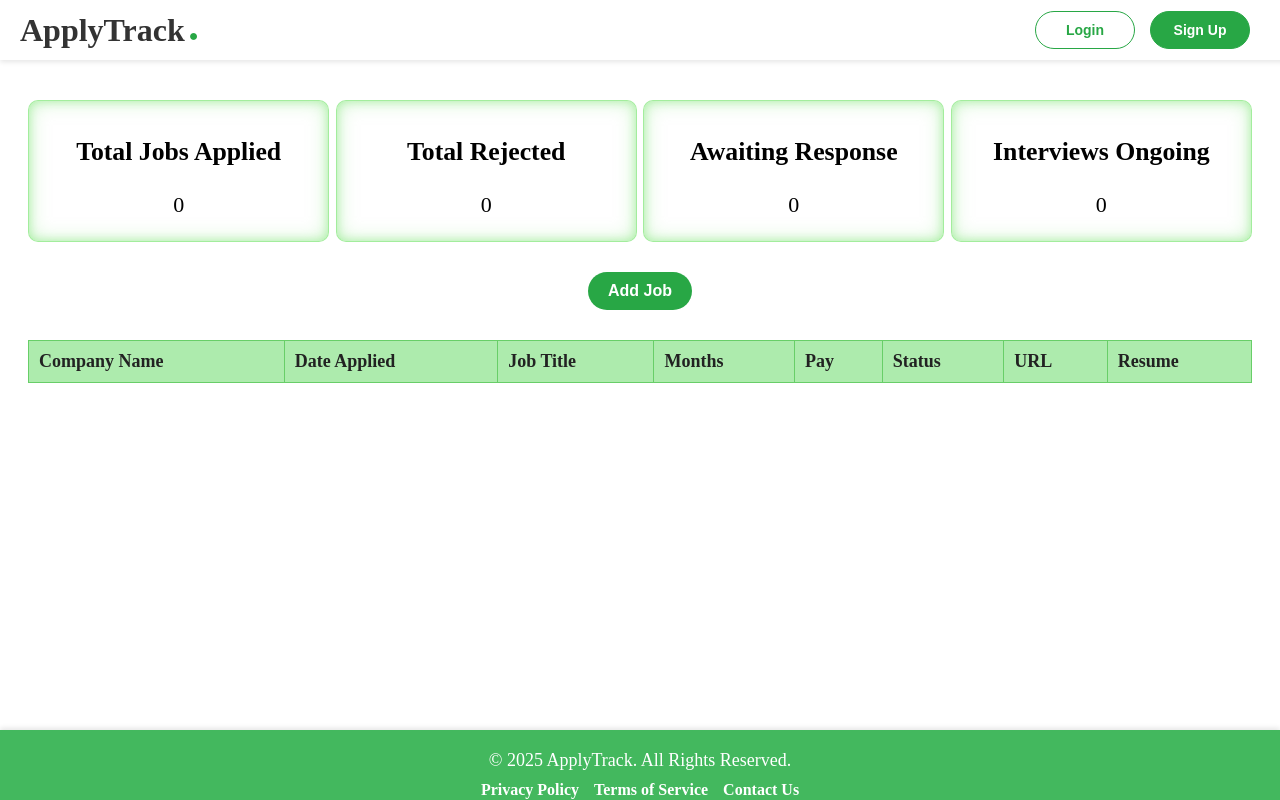
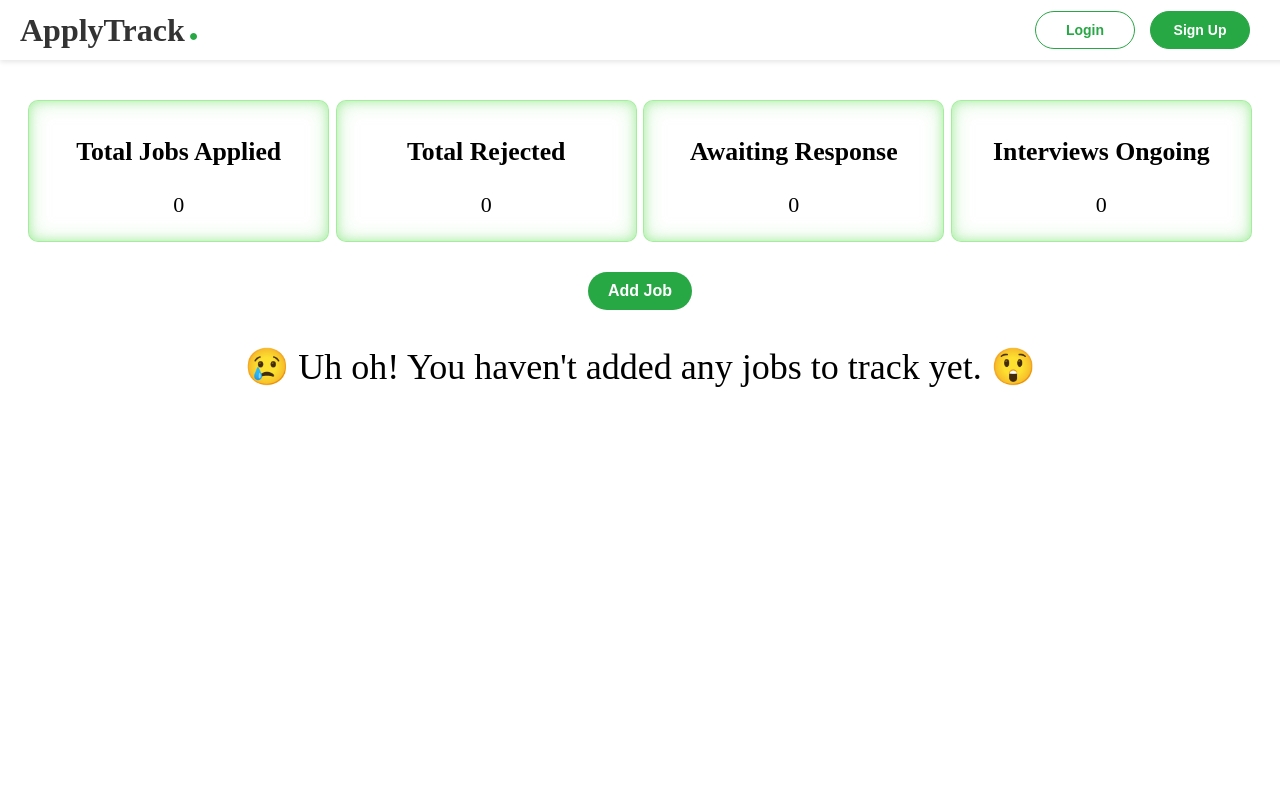
Before and after one commit to BhavyaLikhitha/Job-Tracker, a React (Vite) app in the folder app/: page / in a window 1280 px wide. Built offline with nearby package versions, Linux system fonts and the light colour scheme.

Commit message:
Added message

```diff
--- a/app/src/App.jsx
+++ b/app/src/App.jsx
@@ -1,5 +1,5 @@
 import './App.css'
-import Footer from './components/footer/footer'
+
 import JobTracker from './components/job'
 import Navbar from './components/navbar/nav'
 
@@ -10,7 +10,7 @@
     <>
     <Navbar/>
      <JobTracker/>
-     <Footer/>
+
 
     </>
   )
--- a/app/src/components/footer/footer.css
+++ /dev/null
@@ -1,48 +0,0 @@
-.footer {
-    background-color: #43b85e; /* Green background */
-    color: white; /* White text */
-    padding: 20px 0;
-    text-align: center;
-    position: fixed; /* Makes the footer fixed */
-    bottom: 0; /* Fixes it at the bottom */
-    left: 0; /* Aligns it to the left edge */
-    height: 30px;
-    width: 100%; /* Stretches the footer across the entire width */
-    z-index: 1000; /* Ensures it stays above other elements */
-    box-shadow: 0 -2px 5px rgba(0, 0, 0, 0.1); /* Adds a subtle shadow at the top */
-  }
-
-  .footer-content {
-    max-width: 1200px;
-    margin: 0 auto;
-    padding: 0 15px;
-  }
-
-  .footer p {
-    margin: 0;
-    font-size: 18px;
-  }
-
-  .footer-links {
-    list-style: none;
-    padding: 0;
-    margin: 10px 0 0;
-    display: flex;
-    justify-content: center;
-    gap: 15px;
-  }
-
-  .footer-links li {
-    display: inline;
-  }
-
-  .footer-links a {
-    color: white; /* White text for links */
-    text-decoration: none;
-    font-size: 16px;
-    font-weight: bold;
-  }
-
-  .footer-links a:hover {
-    text-decoration: underline; /* Underline on hover */
-  }
--- a/app/src/components/footer/footer.jsx
+++ /dev/null
@@ -1,25 +0,0 @@
-import React from "react";
-import "./footer.css";
-
-const Footer = () => {
-  return (
-    <footer className="footer">
-      <div className="footer-content">
-        <p>&copy; {new Date().getFullYear()} ApplyTrack. All Rights Reserved.</p>
-        <ul className="footer-links">
-          <li>
-            <a href="/privacy">Privacy Policy</a>
-          </li>
-          <li>
-            <a href="/terms">Terms of Service</a>
-          </li>
-          <li>
-            <a href="/contact">Contact Us</a>
-          </li>
-        </ul>
-      </div>
-    </footer>
-  );
-};
-
-export default Footer;
--- a/app/src/components/job.css
+++ b/app/src/components/job.css
@@ -148,3 +148,10 @@
     background-color: #68ce68; /* Slightly darker green on hover */
     box-shadow: 5px 5px 5px rgba(154, 235, 147, 0.5);
   }
+  .no-jobs-message{
+    font-size: 36px;
+    font-family: 'Times New Roman', Times, serif;
+    text-align: center;
+
+
+  }
--- a/app/src/components/job.jsx
+++ b/app/src/components/job.jsx
@@ -13,6 +13,7 @@
 //     url: "",
 //     resume: null,
 //   });
+//   const [formVisible, setFormVisible] = useState(false);
 
 //   const handleInputChange = (e) => {
 //     const { name, value } = e.target;
@@ -36,6 +37,7 @@
 //         url: "",
 //         resume: null,
 //       });
+//       setFormVisible(false); // Hide the form after adding the job
 //     } else {
 //       alert("Please fill in all required fields.");
 //     }
@@ -50,7 +52,6 @@
 
 //   const getStatusClass = (status) => {
 //     return `status-dropdown ${status.replace(/\s+/g, "-")}`;
-
 //   };
 
 //   return (
@@ -83,6 +84,68 @@
 //         </div>
 //       </div>
 
+//       <button onClick={() => setFormVisible(!formVisible)}>
+//         {formVisible ? "Cancel" : "Add Job"}
+//       </button>
+
+//       {formVisible && (
+//         <div className="add-job">
+//           <input
+//             type="text"
+//             name="companyName"
+//             placeholder="Company Name"
+//             value={newJob.companyName}
+//             onChange={handleInputChange}
+//           />
+//           <input
+//             type="date"
+//             name="dateApplied"
+//             value={newJob.dateApplied}
+//             onChange={handleInputChange}
+//           />
+//           <input
+//             type="text"
+//             name="jobTitle"
+//             placeholder="Job Title"
+//             value={newJob.jobTitle}
+//             onChange={handleInputChange}
+//           />
+//           <input
+//             type="number"
+//             name="months"
+//             placeholder="Months"
+//             value={newJob.months}
+//             onChange={handleInputChange}
+//           />
+//           <input
+//             type="number"
+//             name="pay"
+//             placeholder="Pay"
+//             value={newJob.pay}
+//             onChange={handleInputChange}
+//           />
+//            <input
+//             type="url"
+//             name="url"
+//             placeholder="Job Description URL"
+//             value={newJob.url}
+//             onChange={handleInputChange}
+//           />
+//           <select name="status" value={newJob.status} onChange={handleInputChange}>
+//             <option value="applied">📤 Applied</option>
+//             <option value="ghosted">👻 Ghosted</option>
+//             <option value="no response">⏳ No Response</option>
+//             <option value="rejected">❌ Rejected</option>
+//             <option value="interview going on">✅ Interview Going On</option>
+//             <option value="Job">🎉 Job</option>
+//           </select>
+
+//           <input type="file" onChange={handleFileChange} />
+//           <button onClick={addJob}>Add Job</button>
+
+//         </div>
+//       )}
+
 //       <table>
 //         <thead>
 //           <tr>
@@ -114,9 +177,7 @@
 //                   <option value="ghosted">👻 Ghosted</option>
 //                   <option value="no response">⏳ No Response</option>
 //                   <option value="rejected">❌ Rejected</option>
-//                   <option value="interview going on">
-//                     ✅ Interview Going On
-//                   </option>
+//                   <option value="interview going on">✅ Interview Going On</option>
 //                   <option value="Job">🎉 Job</option>
 //                 </select>
 //               </td>
@@ -141,60 +202,6 @@
 //           ))}
 //         </tbody>
 //       </table>
-
-//       <div className="add-job">
-//         <input
-//           type="text"
-//           name="companyName"
-//           placeholder="Company Name"
-//           value={newJob.companyName}
-//           onChange={handleInputChange}
-//         />
-//         <input
-//           type="date"
-//           name="dateApplied"
-//           value={newJob.dateApplied}
-//           onChange={handleInputChange}
-//         />
-//         <input
-//           type="text"
-//           name="jobTitle"
-//           placeholder="Job Title"
-//           value={newJob.jobTitle}
-//           onChange={handleInputChange}
-//         />
-//         <input
-//           type="number"
-//           name="months"
-//           placeholder="Months"
-//           value={newJob.months}
-//           onChange={handleInputChange}
-//         />
-//         <input
-//           type="number"
-//           name="pay"
-//           placeholder="Pay"
-//           value={newJob.pay}
-//           onChange={handleInputChange}
-//         />
-//         <select name="status" value={newJob.status} onChange={handleInputChange}>
-//           <option value="applied">📤 Applied</option>
-//           <option value="ghosted">👻 Ghosted</option>
-//           <option value="no response">⏳ No Response</option>
-//           <option value="rejected">❌ Rejected</option>
-//           <option value="interview going on">✅ Interview Going On</option>
-//           <option value="Job">🎉 Job</option>
-//         </select>
-//         <input
-//           type="url"
-//           name="url"
-//           placeholder="Job Description URL"
-//           value={newJob.url}
-//           onChange={handleInputChange}
-//         />
-//         <input type="file" onChange={handleFileChange} />
-//         <button onClick={addJob}>Add Job</button>
-//       </div>
 //     </div>
 //   );
 // };
@@ -341,13 +348,18 @@
             <option value="interview going on">✅ Interview Going On</option>
             <option value="Job">🎉 Job</option>
           </select>
-
           <input type="file" onChange={handleFileChange} />
           <button onClick={addJob}>Add Job</button>
-
         </div>
       )}
 
+      {jobs.length === 0 ? (
+        <div className="no-jobs-message">
+          <p>
+          😢 Uh oh! You haven't added any jobs to track yet. 😲
+          </p>
+        </div>
+      ) : (
         <table>
           <thead>
             <tr>
@@ -379,7 +391,9 @@
                     <option value="ghosted">👻 Ghosted</option>
                     <option value="no response">⏳ No Response</option>
                     <option value="rejected">❌ Rejected</option>
-                  <option value="interview going on">✅ Interview Going On</option>
+                    <option value="interview going on">
+                      ✅ Interview Going On
+                    </option>
                     <option value="Job">🎉 Job</option>
                   </select>
                 </td>
@@ -404,6 +418,7 @@
             ))}
           </tbody>
         </table>
+      )}
     </div>
   );
 };
```
Lines whose indentation alone changed are shown as unchanged.
